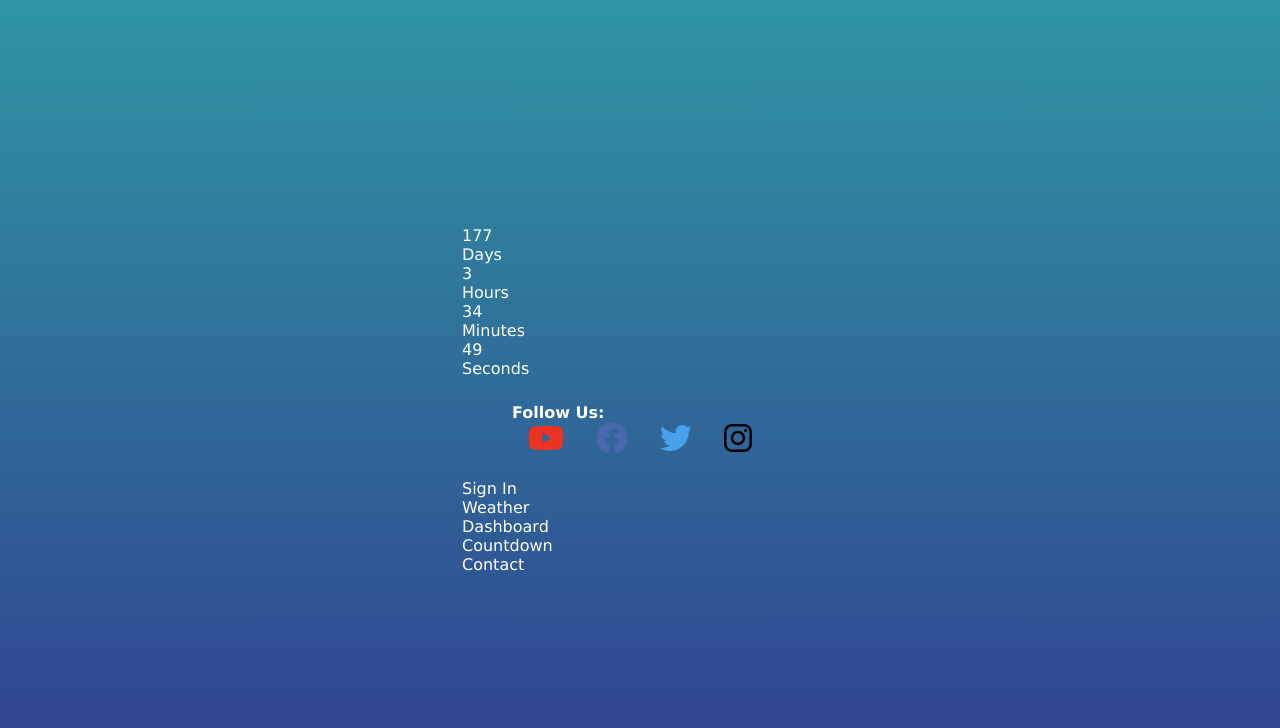
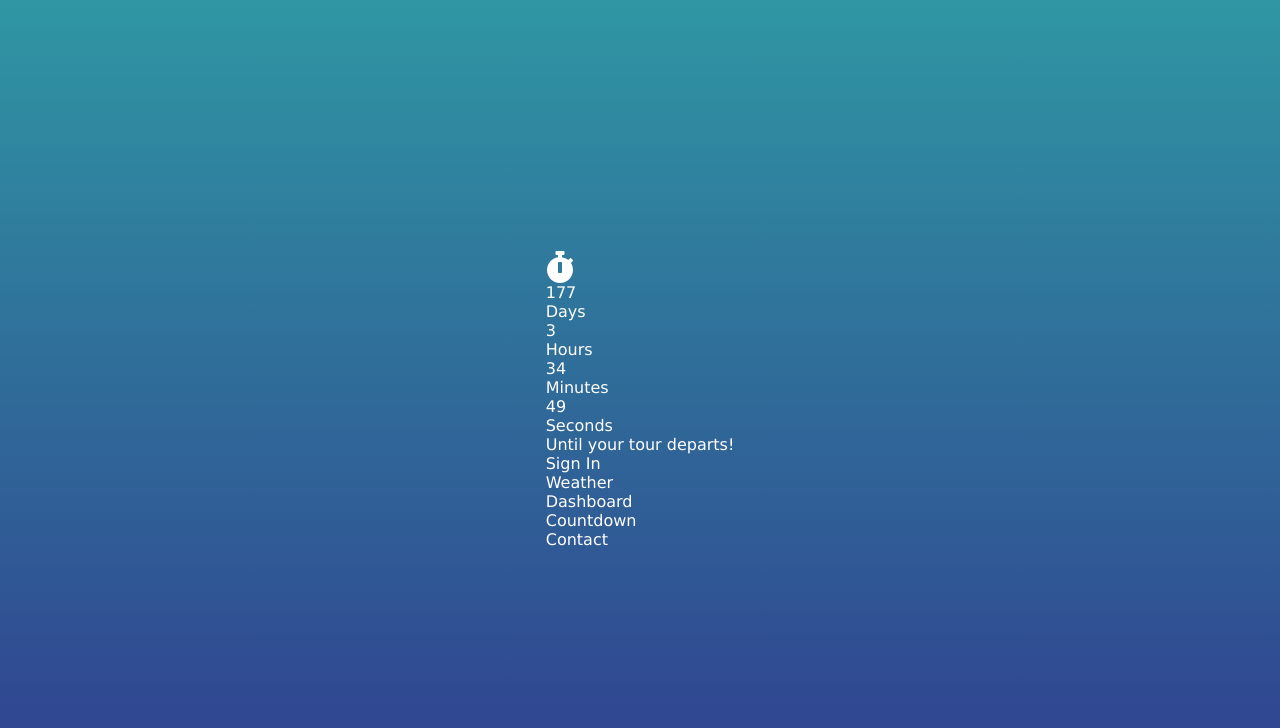
Before and after one commit to amyloumills/MyTravelProject, a React (Create React App) app: page /yourtour in a window 1280 px wide. Both pictures are taken after a click on the element "Countdown". Shown: the top 728 px of the page. Built offline with nearby package versions, Linux system fonts and the light colour scheme.

Commit message:
added icons

```diff
--- a/package.json
+++ b/package.json
@@ -5,6 +5,7 @@
   "dependencies": {
     "@fortawesome/fontawesome-svg-core": "^1.2.35",
     "@fortawesome/free-brands-svg-icons": "^5.15.3",
+    "@fortawesome/free-solid-svg-icons": "^5.15.3",
     "@fortawesome/react-fontawesome": "^0.1.14",
     "@testing-library/jest-dom": "^5.12.0",
     "@testing-library/react": "^11.2.7",
--- a/src/components/Contact.jsx
+++ b/src/components/Contact.jsx
@@ -1,5 +1,6 @@
 import React from "react";
 import ContactForm from "./ContactForm";
+import SocialMedia from "./SocialMedia";
 
 const Contact = () => {
 	return (
@@ -9,6 +10,7 @@ const Contact = () => {
 			<h4>Tel: 0131 226 6066 (0730-1900 daily)</h4>
 			<h4>Email: tours@timberbushtours.com</h4>
 			<h4>find us on:</h4>
+			<SocialMedia />
 		</>
 	);
 };
--- a/src/components/Countdown.jsx
+++ b/src/components/Countdown.jsx
@@ -1,4 +1,6 @@
 import React, { useEffect, useRef, useState } from "react";
+import { FontAwesomeIcon } from "@fortawesome/react-fontawesome";
+import { faStopwatch } from "@fortawesome/free-solid-svg-icons";
 
 const Countdown = () => {
 	const [timerDays, setTimerDays] = useState("00");
@@ -46,23 +48,28 @@ const Countdown = () => {
 
 	return (
 		<>
-			<div>
-				<section>
+			<div className="countdownContainer">
+				<FontAwesomeIcon icon={faStopwatch} size="2x" />
+
+				<div>
 					<p>{timerDays}</p>
 					<p>Days</p>
-				</section>
-				<section>
+				</div>
+				<div>
 					<p>{timerHours}</p>
 					<p>Hours</p>
-				</section>
-				<section>
+				</div>
+				<div>
 					<p>{timerMinutes}</p>
 					<p>Minutes</p>
-				</section>
-				<section>
+				</div>
+				<div>
 					<p>{timerSeconds}</p>
 					<p>Seconds</p>
-				</section>
+				</div>
+				<div>
+					<p>Until your tour departs!</p>
+				</div>
 			</div>
 		</>
 	);
--- a/src/components/Footer.jsx
+++ b/src/components/Footer.jsx
@@ -2,11 +2,7 @@ import React from "react";
 import SocialMedia from "./SocialMedia";
 
 const Footer = () => {
-	return (
-		<>
-			<SocialMedia />
-		</>
-	);
+	return <></>;
 };
 
 export default Footer;
--- a/src/components/Weather.jsx
+++ b/src/components/Weather.jsx
@@ -14,9 +14,9 @@ const Weather = () => {
 		setLatitude(position.coords.latitude);
 		setLongitude(position.coords.longitude);
 	};
-	const showError = (error) => {
-		<p>Unfortunately we can't display the weather at this time.</p>;
-	};
+	// const showError = (error) => {
+	// 	<p>Unfortunately we can't display the weather at this time.</p>;
+	// };
 	const getLocation = async () => {
 		await window.navigator.geolocation.getCurrentPosition(
 			savePositionToState
```
Also changed, not shown: 1 other file (tests, documents, lock files or other folders).
